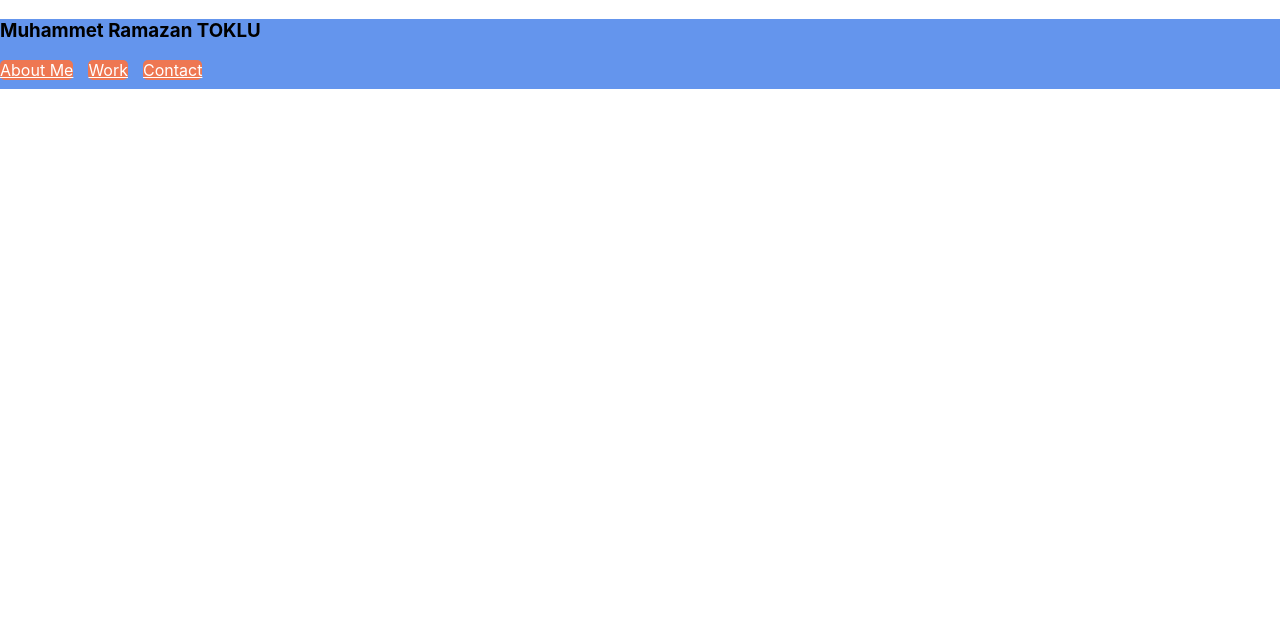
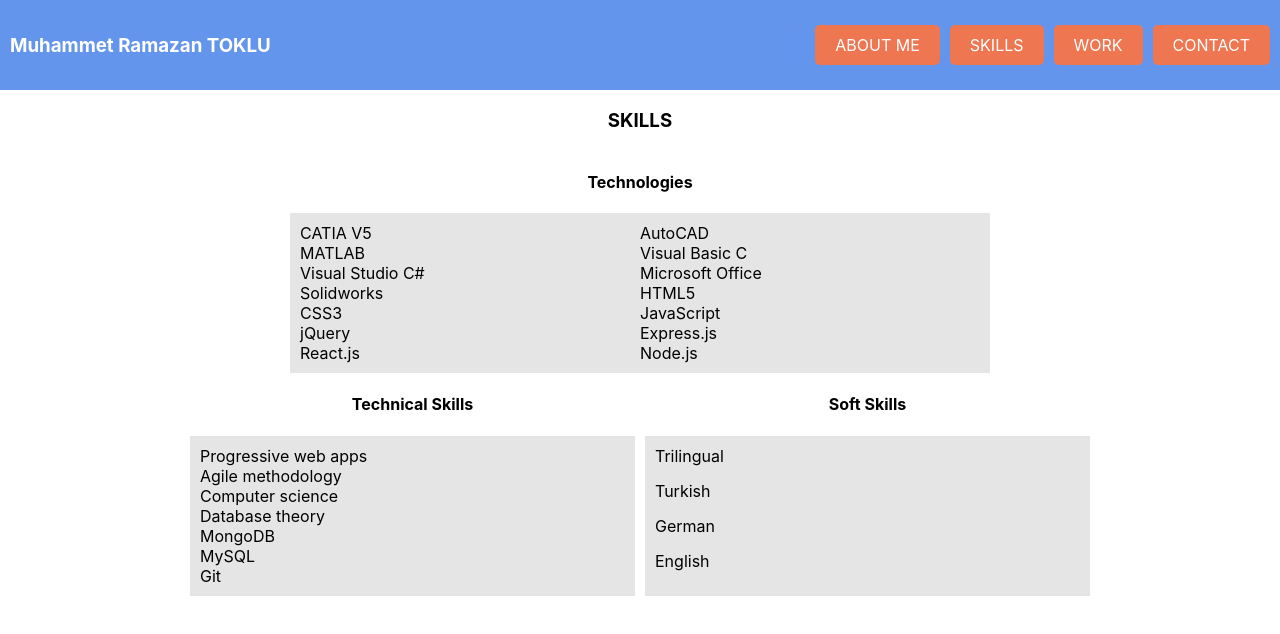
Before and after one commit to mramazant/React-Portfolio, a React (Create React App) app: page /skills in a window 1280 px wide. Shown: the top 634 px of the page. Built offline with nearby package versions, Linux system fonts and the light colour scheme.

Commit message:
updating overall layout

```diff
--- a/src/App.js
+++ b/src/App.js
@@ -2,16 +2,18 @@ import logo from "./logo.svg";
 import "./App.css";
 import Nav from "./components/Nav";
 import { BrowserRouter as Router, Routes, Route } from "react-router-dom";
-import About from "./components/About";
-import Work from "./components/Work";
+import AboutPage from "./pages/AboutPage";
+import SkillsPage from "./pages/SkillsPage";
+import WorkPage from "./pages/WorkPage";
 import Contact from "./components/Contact";
 function App() {
   return (
     <Router>
       <Nav />
       <Routes>
-        <Route path="/" element={<About />} />
-        <Route path="/work" element={<Work />} />
+        <Route path="/" element={<AboutPage />} />
+        <Route path="/skills" element={<SkillsPage />} />
+        <Route path="/work" element={<WorkPage />} />
         <Route path="/contact" element={<Contact />} />
       </Routes>
     </Router>
--- a/src/components/About/index.js
+++ /dev/null
@@ -1,90 +0,0 @@
-import { Link } from "react-router-dom";
-import "./index.css";
-import ProfilPic from "../../assets/img/profilPic.jpg";
-import resume from "../../assets/Muhammet_Ramazan_Toklu_Resume.pdf";
-
-const Project = ({ link, image, description, title, width }) => {
-  return (
-    <div>
-      <a href={link} class="cal" target="_blank" title={title}>
-        <img src={image} width="100%" alt={title} />
-        {description}
-      </a>
-    </div>
-  );
-};
-const About = () => {
-  return (
-    <div className="aboutMe">
-      <Link class="about-me" to={{ pathname: `/` }}>
-        {/* <h1 className="">About Me</h1> */}
-      </Link>
-      <div className="profilPic"></div>
-      <div class="aside">
-        <Project image={ProfilPic} />
-        <ul>
-          <h3>SKILLS</h3>
-          <li>CATIA V5</li>
-          <li>AutoCAD</li>
-          <li>MATLAB</li>
-          <li>Visual Basic C</li>
-          <li>Visual Studio C#</li>
-          <li>Microsoft Office</li>
-          <li>Solidworks</li>
-          <li>HTML5</li>
-          <li>CSS3</li>
-          <li>JavaScript</li>
-          <li>jQuery</li>
-          <li>Express.js</li>
-          <li>React.js</li>
-          <li>Node.js</li>
-          <li>Progressive web apps</li>
-          <li>Agile methodology</li>
-          <li>Computer science</li>
-          <li>Database theory</li>
-          <li>MongoDB</li>
-          <li>MySQL</li>
-          <li>Git</li>
-          <h3>Trilingual</h3>
-          <li>Turkish</li>
-          <li>German</li>
-          <li>English</li>
-        </ul>
-      </div>
-      <div className="main">
-        <h3>About Me</h3>
-
-        <p>
-          I graduated from the mechanical engineering in 2022. At university, I
-          had the opportunity to work with the programming languages "c" and
-          "c#". Since I enjoyed programming lessons very much, I wanted to
-          improve myself in this direction after my graduation. That's why I
-          started the University of Denver's full stack coding program. I
-          improved myself a lot during 3 months program and now I feel ready for
-          a job.
-        </p>
-
-        <h4>EDUCATION</h4>
-        <p>
-          FULL STACK CODING BOOTCAMP <br></br> 10.2022-01.2023<br></br>
-          UNIVERSITY OF DENVER<br></br>
-          <br></br>
-          B. ENG IN MECHANICAL ENGINEERING
-          <br></br>
-          03.2016 - 07.2022 Jade Hochschule University in Wilhelmshaven, Germany
-          <br></br>
-          Focus: energy and environmental technology<br></br>
-          Final thesis: Efficiency of solar and wind energy using the example of
-          energy production in Colorado (USA) - comparison and potential
-          analysis
-        </p>
-        {/* resume will be here when its ready */}
-        <form method="get" action={resume}>
-          <button type="submit">Download Resume!</button>
-        </form>
-      </div>
-    </div>
-  );
-};
-
-export default About;
--- a/src/components/About/index.css
+++ b/src/components/Details/index.css
@@ -21,12 +21,7 @@
 }
 
 .about-me {
-    position:static;
-    margin-right: 15px;
-    background: #ee7752;
-    border-radius: 5px;
-    display: inline;
-
+    display: flex;
 }
 
 .main {
@@ -38,3 +33,29 @@
     /* float: right; */
     /* margin-top: -65%; */
 }
+.profile-pic{
+    width:400px ;
+}
+
+.about-details{
+    padding: 10px;
+    display: flex;
+    flex-direction: column;
+    justify-content: center;
+}
+
+.details{
+    padding: 10px;
+}
+
+.course-container{
+    background-color: rgb(0,0,0,10%);
+    flex: 1 1 50%;
+    padding: 10px;
+
+}
+
+.courses{
+    display: flex;
+    gap: 10px;
+}
--- /dev/null
+++ b/src/components/Details/index.js
@@ -0,0 +1,93 @@
+// import { Link } from "react-router-dom";
+import "./index.css";
+import ProfilPic from "../../assets/img/profilPic.jpg";
+import resume from "../../assets/Muhammet_Ramazan_Toklu_Resume.pdf";
+// import Skills from "../Skills";
+/* update list of skills */
+
+
+const education = [
+  {
+    course_name:"FULL STACK CODING BOOTCAMP",
+    school:"UNIVERSITY OF DENVER",
+    start:"October 2022",
+    end:"January 2023",
+    details:[]
+  },
+  {
+    course_name:"B. ENG IN MECHANICAL ENGINEERING",
+    school:"Jade Hochschule University in Wilhelmshaven, Germany",
+    start:"March 2016",
+    end:"July 2022",
+    details:[
+      "Focus: energy and environmental technology",
+      "Final thesis: Efficiency of solar and wind energy using the example of energy production in Colorado (USA) - comparison and potential analysis"
+    ]
+  }
+]
+const ProfileImage = ({ link, image, description, title, width }) => {
+  return (
+    <div>
+      <a href={link} className="cal" target="_blank" title={title}>
+        <img src={image} className="profile-pic" alt={title} />
+        {description}
+      </a>
+    </div>
+  );
+};
+const About =()=>{
+  return (
+  <section className="about-me" id="about-me">
+    <ProfileImage image={ProfilPic} />
+    <div className="about-details">
+      <h3>About Me</h3>
+      <p>
+        I graduated from the mechanical engineering in 2022. At university, I
+        had the opportunity to work with the programming languages "c" and
+        "c#". Since I enjoyed programming lessons very much, I wanted to
+        improve myself in this direction after my graduation. That's why I
+        started the University of Denver's full stack coding program. I
+        improved myself a lot during 3 months program and now I feel ready for
+        a job.
+      </p>
+    </div>
+  </section>
+  )
+}
+const Education =()=>{
+  return (
+    <section className="education" id="education">
+      <h4>EDUCATION</h4>
+      <div className="courses">
+        {education.map((course, index)=>(
+          <article key={`course-${index}`} className="course-container">
+            <h4 className="course-name">{course.course_name}</h4>
+            <p><span>{course.start}</span>-<span>{course.end}</span></p>
+            <p className="course-name">{course.school}</p>
+            <div className="course-details">{course.details.map((detail,index)=><p key={index}>{detail}</p>)}</div>
+          </article>
+        ))}
+      </div>
+    </section>
+  )
+}
+const Details = () => {
+  return (
+    <div className="details" id="details">
+      {/* <div className="aside">
+        <Skills />
+      </div> */}
+      <div className="main">
+        <About />
+        <Education/>
+
+        {/* resume will be here when its ready */}
+        <form method="get" action={resume}>
+          <button type="submit">Download Resume!</button>
+        </form>
+      </div>
+    </div>
+  );
+};
+
+export default Details;
--- a/src/components/Nav/index.css
+++ b/src/components/Nav/index.css
@@ -1,12 +1,24 @@
-.nav-bar {
+.header {
     background-color: cornflowerblue;
     height: 70px;
+    display: flex;
+    justify-content: space-between;
+    align-items: center;
+    padding: 10px;
+    color: white;
 }
-
+.nav-items{
+    display: flex;
+    gap: 10px;
+}
 .nav-link {
     color: white;
-    margin-right: 15px;
+    text-transform: uppercase;
     background: #ee7752;
     border-radius: 5px;
-
+    padding: 10px 20px;
+    text-decoration: none;
 }
+.nav-link:hover {
+    background: #e1957e;
+}
--- a/src/components/Nav/index.js
+++ b/src/components/Nav/index.js
@@ -2,10 +2,14 @@ import "./index.css";
 import { Link } from "react-router-dom";
 const Nav = () => {
   return (
-    <div className="nav-bar">
+    <header className="header">
       <h3>Muhammet Ramazan TOKLU</h3>
+      <nav className="nav-items">
       <Link className="nav-link" to={{ pathname: `/` }}>
         About Me
+      </Link>
+      <Link className="nav-link" to={{ pathname: `/skills` }}>
+        Skills
       </Link>
       <Link className="nav-link" to={{ pathname: `/work` }}>
         Work
@@ -13,7 +17,8 @@ const Nav = () => {
       <Link className="nav-link" to={{ pathname: `/contact` }}>
         Contact
       </Link>
-    </div>
+      </nav>
+    </header>
   );
 };
 
--- /dev/null
+++ b/src/components/Skills/index.css
@@ -0,0 +1,40 @@
+.skills-container{
+    display: flex;
+    /* justify-content: center; */
+    flex-direction: column;
+    align-items: center;
+    max-width: 700px;
+    flex: 1 1 50%;
+}
+.skill-list{
+    display: flex;
+    flex-direction: row;
+    flex-wrap: wrap;
+    padding: 10px;
+    background-color: rgb(0,0,0,10%);
+}
+.skill{
+    flex: 1 1 50%;
+}
+.skill-section{
+    display: flex;
+    flex-direction: column;
+    justify-content: center;
+    align-items: center;
+}
+
+.extra-skills{
+    display: flex;
+    flex-direction: row;
+    width: 100%;
+    max-width: 900px;
+    gap: 10px;
+}
+
+.extra-skills > .skills-container > .skill-list{
+    flex-direction: column;
+    flex-wrap: nowrap;
+    width: 100%;
+    box-sizing: border-box;
+    flex: 1 1 100%;
+}
--- /dev/null
+++ b/src/components/Skills/index.js
@@ -0,0 +1,68 @@
+import "./index.css"
+let skills = {
+    technologies:[
+      {skill:"CATIA V5", level:5},
+      {skill:"AutoCAD", level:5},
+      {skill:"MATLAB", level:5},
+      {skill:"Visual Basic C", level:5},
+      {skill:"Visual Studio C#", level:5},
+      {skill:"Microsoft Office", level:5},
+      {skill:"Solidworks", level:5},
+      {skill:"HTML5", level:5},
+      {skill:"CSS3", level:5},
+      {skill:"JavaScript", level:5},
+      {skill:"jQuery", level:5},
+      {skill:"Express.js", level:5},
+      {skill:"React.js", level:5},
+      {skill:"Node.js", level:5},
+    ],
+    technical:[
+      {skill:"Progressive web apps", level:5},
+      {skill:"Agile methodology", level:5},
+      {skill:"Computer science", level:5},
+      {skill:"Database theory", level:5},
+      {skill:"MongoDB", level:5},
+      {skill:"MySQL", level:5},
+      {skill:"Git", level:5},
+    ],
+    soft:[
+      {skill:"Trilingual", level:5},
+      {skill:"Turkish", level:5},
+      {skill:"German", level:5},
+      {skill:"English", level:5},
+    ]
+}
+const Skill = ({skill, level})=>{
+    return (
+        <div className="skill">
+        <div>{skill}</div>
+        </div>
+    )
+}
+const SkillsContainer=({skills, header})=>{
+    return(
+
+        <article className="skills-container">
+            <h4>{header}</h4>
+            <div className="skill-list">
+                {skills.map((skill, index)=>(<Skill key={index} skill={skill.skill}/>))}
+            </div>
+        </article>
+    )
+}
+const Skills = ()=>{
+    return (
+        <section className="skill-section">
+            <h3>SKILLS</h3>
+            <SkillsContainer skills={skills.technologies} header="Technologies"/>
+            <div class="extra-skills">
+                <SkillsContainer skills={skills.technical} header="Technical Skills"/>
+                <SkillsContainer skills={skills.soft} header="Soft Skills"/>
+            </div>
+            {/* {skills.technical.map((skill)=>(<Skill skill={skill.skill}/>))}
+            {skills.soft.map((skill)=>(<Skill skill={skill.skill}/>))} */}
+        </section>
+    )
+}
+
+export default Skills;
--- /dev/null
+++ b/src/pages/AboutPage/index.js
@@ -0,0 +1,9 @@
+import Details from "../../components/Details"
+
+const AboutPage= ()=>{
+    return (
+        <Details />
+    )
+}
+
+export default AboutPage
--- /dev/null
+++ b/src/pages/SkillsPage/index.js
@@ -0,0 +1,9 @@
+import Skills from "../../components/Skills"
+
+const SkillsPage= ()=>{
+    return (
+        <Skills />
+    )
+}
+
+export default SkillsPage
--- /dev/null
+++ b/src/pages/WorkPage/index.js
@@ -0,0 +1,9 @@
+import Work from "../../components/Work"
+
+const WorkPage= ()=>{
+    return (
+        <Work />
+    )
+}
+
+export default WorkPage
```
Also changed, not shown: 2 other files (tests, documents, lock files or other folders).
